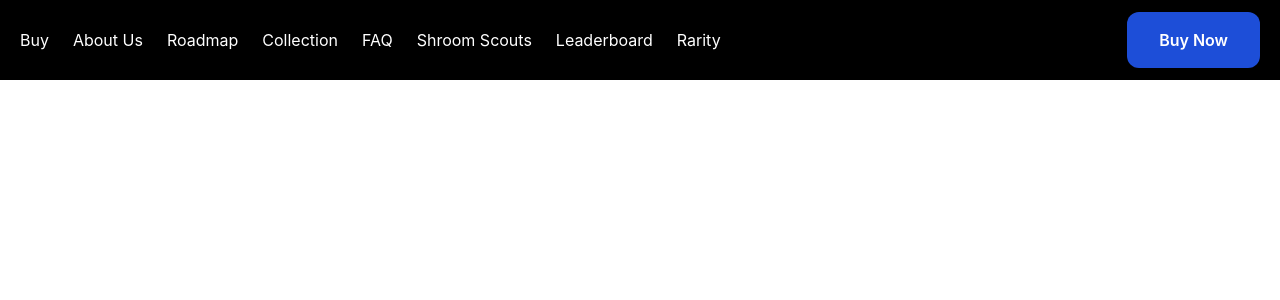
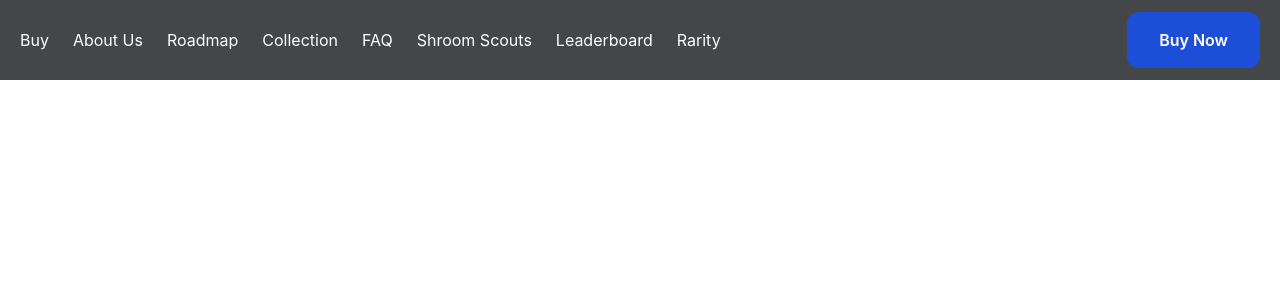
Before and after one commit to wwdfdo/magic-mushroom, a React (Create React App) app: page / in a window 1280 px wide. Shown: the top 300 px of the page. Built offline with nearby package versions, Linux system fonts and the light colour scheme.

Commit message:
header background color changed

```diff
--- a/src/App.js
+++ b/src/App.js
@@ -2,7 +2,11 @@ import "./App.css";
 import Header from "./components/Header";
 
 function App() {
-  return <Header />;
+  return (
+    <>
+      <Header />
+    </>
+  );
 }
 
 export default App;
--- a/src/components/Header/index.js
+++ b/src/components/Header/index.js
@@ -15,7 +15,7 @@ const menu = [
 
 function Header() {
   return (
-    <div className="header bg-black h-[80px] flex justify-between items-center">
+    <div className="header bg-[#212428d6] h-[80px] flex justify-between items-center">
       <NavMenu menu={menu} />
       <NavButton />
     </div>
```
